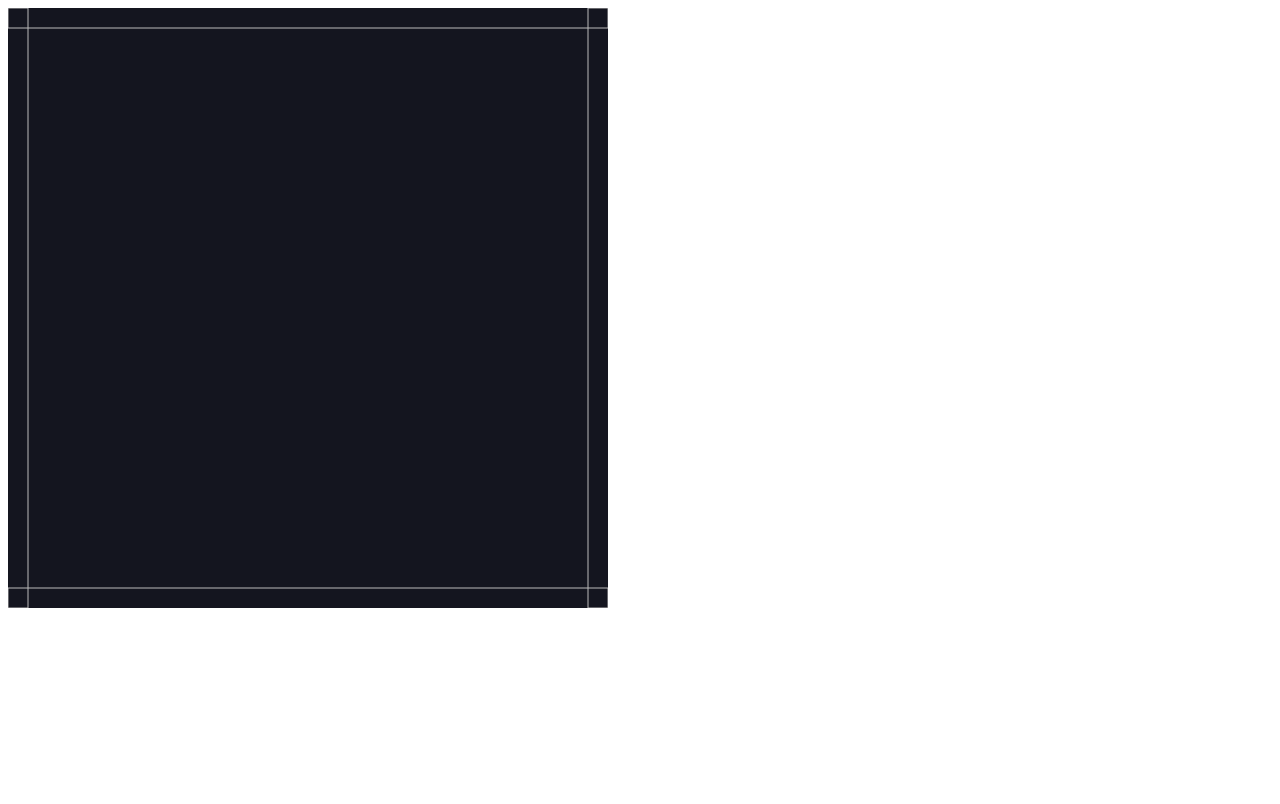
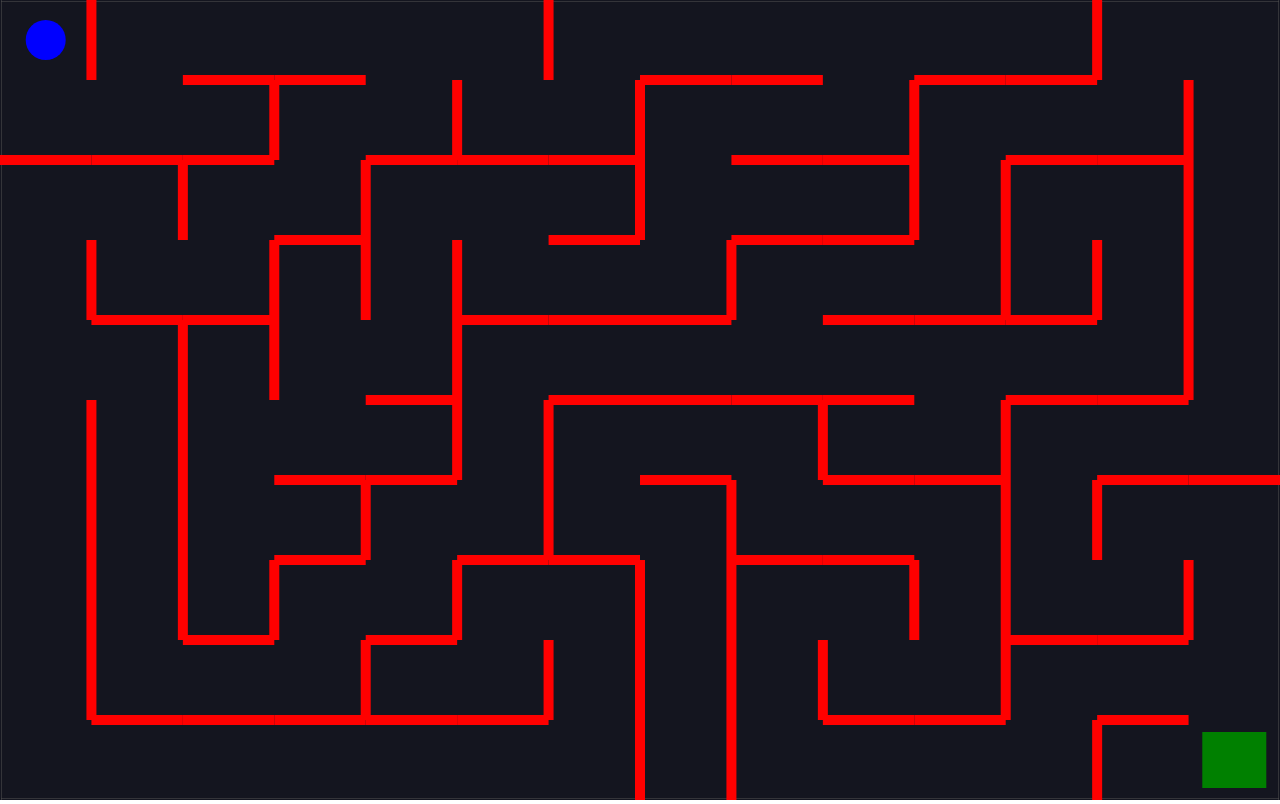
Before and after one commit to ddualba/javascript-practice-examples, a plain HTML site: page Proj_Maze/index.html in a window 1280 px wide. Drawn offline with nearby package versions, Linux system fonts and the light colour scheme.

Commit message:
finish maze game

```diff
--- a/Proj_Maze/index.html
+++ b/Proj_Maze/index.html
@@ -8,10 +8,34 @@
       src="https://cdnjs.cloudflare.com/ajax/libs/matter-js/0.17.1/matter.min.js"
       referrerpolicy="no-referrer"
     ></script>
+    <style>
+      body {
+        margin: 0;
+      }
+      .hidden {
+        display: none !important;
+      }
 
+      h1 {
+        color: white;
+        font-size: 64px;
+      }
+      .winner {
+        display: flex;
+        justify-content: center;
+        align-items: center;
+        position: absolute;
+        z-index: 1;
+        height: 100vh;
+        width: 100vw;
+      }
+    </style>
     <title>Maze Game</title>
   </head>
   <body>
+    <div class="winner hidden">
+      <h1>You Win!</h1>
+    </div>
     <script src="index.js"></script>
   </body>
 </html>
--- a/Proj_Maze/index.js
+++ b/Proj_Maze/index.js
@@ -1,16 +1,21 @@
-const { Engine, Render, Runner, World, Bodies } = Matter;
+const { Engine, Render, Runner, World, Bodies, Body, Events } = Matter;
 
-const cells = 3;
-const width = 600;
-const height = 600;
+const cellsHoriz = 14;
+const cellsVert = 10;
+const width = window.innerWidth;
+const height = window.innerHeight;
+
+const unitLengthX = width / cellsHoriz;
+const unitLengthY = height / cellsVert;
 
 const engine = Engine.create();
+engine.world.gravity.y = 0;
 const { world } = engine;
 const render = Render.create({
   element: document.body,
   engine: engine,
   options: {
-    wireframes: true,
+    wireframes: false,
     width,
     height
   }
@@ -21,29 +26,207 @@ Runner.run(Runner.create(), engine);
 
 // Walls
 const walls = [
-  Bodies.rectangle(width / 2, 0, width, 40, { isStatic: true }),
-  Bodies.rectangle(width / 2, height, width, 40, { isStatic: true }),
-  Bodies.rectangle(0, height / 2, 40, height, { isStatic: true }),
-  Bodies.rectangle(width, height / 2, 40, height, { isStatic: true })
+  Bodies.rectangle(width / 2, 0, width, 2, { isStatic: true }),
+  Bodies.rectangle(width / 2, height, width, 2, { isStatic: true }),
+  Bodies.rectangle(0, height / 2, 2, height, { isStatic: true }),
+  Bodies.rectangle(width, height / 2, 2, height, { isStatic: true })
 ];
 
 World.add(world, walls);
-
 // Maze generation
 
-const grid = Array(cells)
+const shuffle = arr => {
+  let counter = arr.length;
+
+  while (counter > 0) {
+    const index = Math.floor(Math.random() * counter);
+
+    counter--;
+
+    const temp = arr[counter];
+    arr[counter] = arr[index];
+    arr[index] = temp;
+  }
+
+  return arr;
+};
+
+const grid = Array(cellsVert)
   .fill(null)
-  .map(() => Array(cells).fill(false));
+  .map(() => Array(cellsHoriz).fill(false));
 
-const verticals = Array(cells)
+const verticals = Array(cellsVert)
   .fill(null)
-  .map(() => Array(cells - 1).fill(false));
+  .map(() => Array(cellsHoriz - 1).fill(false));
 
-const horizontals = Array(cells - 1)
+const horizontals = Array(cellsVert - 1)
   .fill(null)
-  .map(() => Array(cells).fill(false));
+  .map(() => Array(cellsHoriz).fill(false));
 
-const startRow = Math.floor(Math.random() * cells);
-const startColumn = Math.floor(Math.random() * cells);
+const startRow = Math.floor(Math.random() * cellsVert);
+const startColumn = Math.floor(Math.random() * cellsHoriz);
 
-console.log(startRow, startColumn);
+const stepThroughCell = (row, column) => {
+  // if I have visted the cell at [row, col] then return
+  if (grid[row][column]) {
+    return;
+  }
+
+  // Mark this cell as being visited (update Grid array)
+  grid[row][column] = true;
+
+  // asseble randomly-ordered list of neighbors, use created randomizer function
+  const neighbors = shuffle([
+    [row - 1, column, 'up'],
+    [row, column + 1, 'right'],
+    [row + 1, column, 'down'],
+    [row, column - 1, 'left']
+  ]);
+
+  // For each neighbor...
+  for (let neighbor of neighbors) {
+    const [nextRow, nextColumn, direction] = neighbor;
+
+    // Check if that neighbor is out of bounds
+    if (
+      nextRow < 0 ||
+      nextRow >= cellsVert ||
+      nextColumn < 0 ||
+      nextColumn >= cellsHoriz
+    ) {
+      continue;
+    }
+
+    // Check if we have visited that neighbor, continue to next neighbor
+    if (grid[nextRow][nextColumn]) {
+      continue;
+    }
+
+    // Remove a wall from either horizontals or verticals array
+    if (direction === 'left') {
+      verticals[row][column - 1] = true;
+    } else if (direction === 'right') {
+      verticals[row][column] = true;
+    } else if (direction === 'up') {
+      horizontals[row - 1][column] = true;
+    } else if (direction === 'down') {
+      horizontals[row][column] = true;
+    }
+
+    stepThroughCell(nextRow, nextColumn);
+  }
+
+  // Visit that next cell
+};
+
+stepThroughCell(startRow, startColumn);
+
+horizontals.forEach((row, rowIdx) => {
+  row.forEach((open, colIdx) => {
+    if (open) {
+      return;
+    }
+
+    const wall = Bodies.rectangle(
+      colIdx * unitLengthX + unitLengthX / 2,
+      rowIdx * unitLengthY + unitLengthY,
+      unitLengthX,
+      10,
+      {
+        label: 'wall',
+        isStatic: true,
+        render: {
+          fillStyle: 'red'
+        }
+      }
+    );
+
+    World.add(world, wall);
+  });
+});
+
+verticals.forEach((row, rowIdx) => {
+  row.forEach((open, colIdx) => {
+    if (open) {
+      return;
+    }
+
+    const wall = Bodies.rectangle(
+      colIdx * unitLengthX + unitLengthX,
+      rowIdx * unitLengthY + unitLengthY / 2,
+      10,
+      unitLengthY,
+      {
+        label: 'wall',
+        isStatic: true,
+        render: {
+          fillStyle: 'red'
+        }
+      }
+    );
+
+    World.add(world, wall);
+  });
+});
+
+// Goal
+const goal = Bodies.rectangle(
+  width - unitLengthX / 2,
+  height - unitLengthY / 2,
+  unitLengthX * 0.7,
+  unitLengthY * 0.7,
+  {
+    label: 'goal',
+    isStatic: true,
+    render: {
+      fillStyle: 'green'
+    }
+  }
+);
+World.add(world, goal);
+
+// Ball
+const ballRadius = Math.min(unitLengthX, unitLengthY) / 4;
+const ball = Bodies.circle(unitLengthX / 2, unitLengthY / 2, ballRadius, {
+  label: 'ball',
+  render: {
+    fillStyle: 'blue'
+  }
+});
+World.add(world, ball);
+
+document.addEventListener('keydown', event => {
+  const { x, y } = ball.velocity;
+  if (event.code === 'KeyW') {
+    Body.setVelocity(ball, { x, y: y - 5 });
+  }
+  if (event.code === 'KeyD') {
+    Body.setVelocity(ball, { x: x + 5, y });
+  }
+  if (event.code === 'KeyS') {
+    Body.setVelocity(ball, { x, y: y + 5 });
+  }
+  if (event.code === 'KeyA') {
+    Body.setVelocity(ball, { x: x - 5, y });
+  }
+});
+
+// Win Condition
+Events.on(engine, 'collisionStart', event => {
+  event.pairs.forEach(collision => {
+    const labels = ['ball', 'goal'];
+
+    if (
+      labels.includes(collision.bodyA.label) &&
+      labels.includes(collision.bodyB.label)
+    ) {
+      document.querySelector('.winner').classList.remove('hidden');
+      world.gravity.y = 1;
+      world.bodies.forEach(body => {
+        if (body.label === 'wall') {
+          Body.setStatic(body, false);
+        }
+      });
+    }
+  });
+});
```
